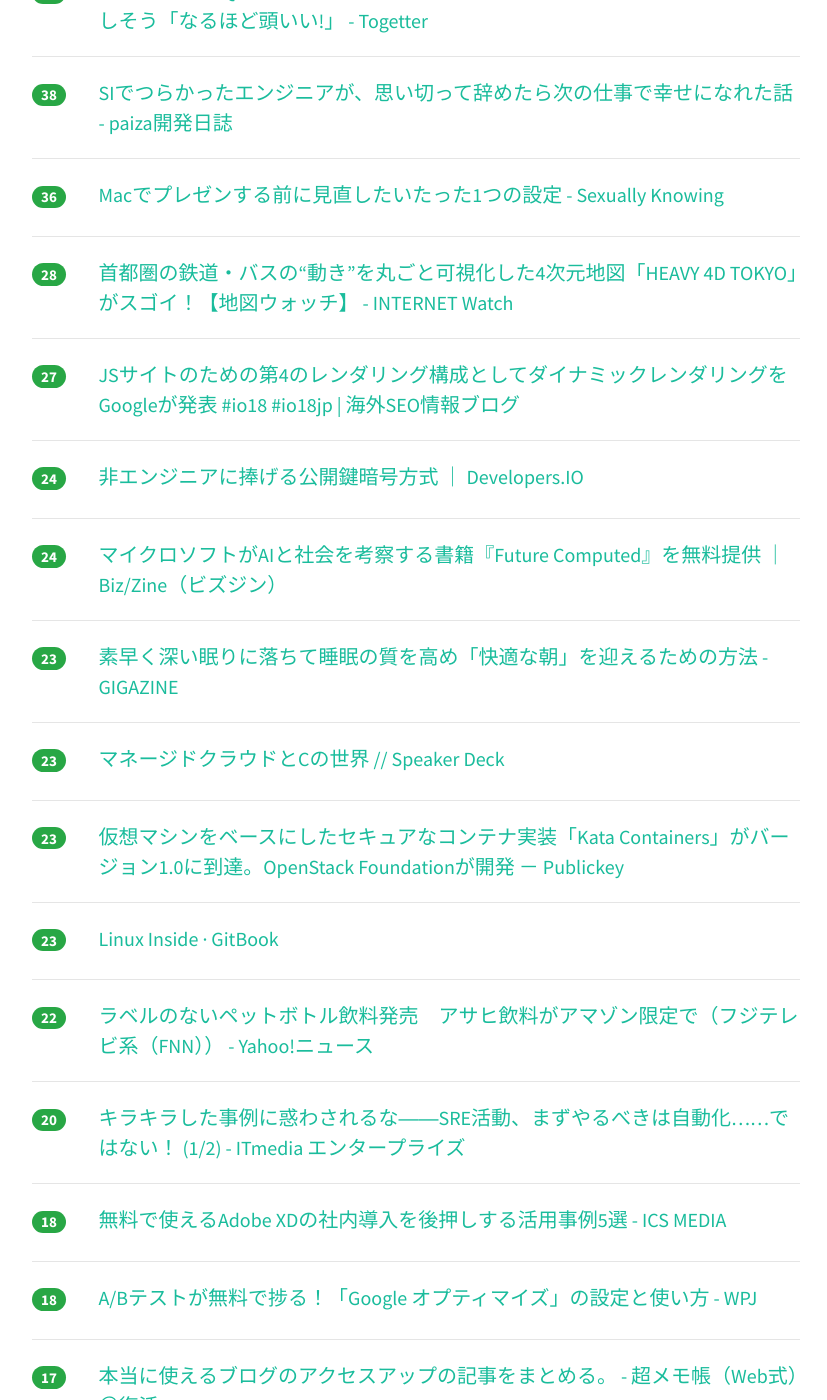
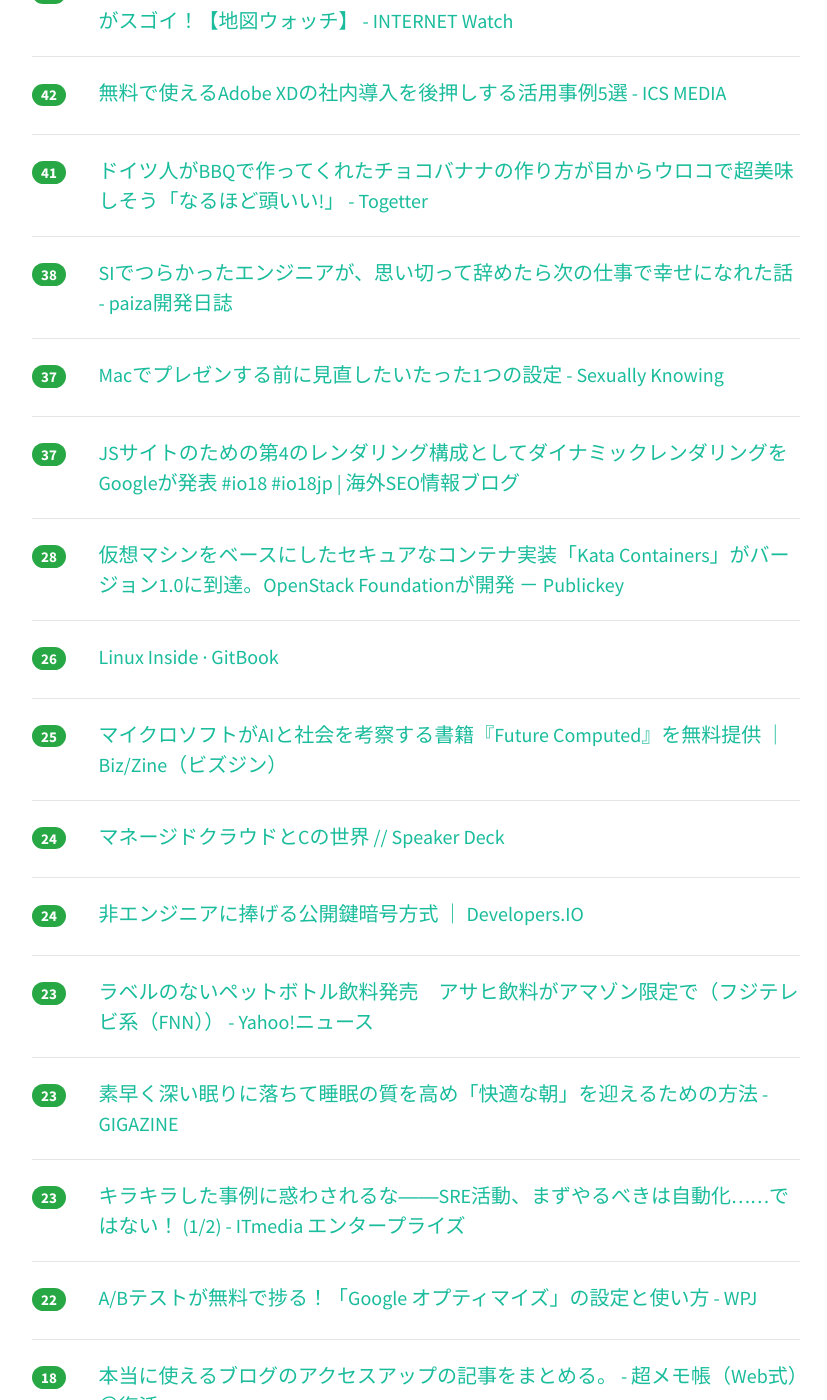
Before and after one commit to yatta47/hatena-matome-site, a Jekyll site: the page built from _posts/2018-05-24-hatena.md, in a window 1280 px wide and 1400 px high, scrolled down 778 px. Shown: the whole window, without its empty margins (224-1051 px from the left). Built offline with Jekyll 4.4.1, drawn with Linux system fonts in a browser that asks for light colours; nearby versions of some CDN libraries; part of the change alters nothing that is shown; some of the changed text lies outside the part shown.

Commit message:
Updated 2018-05-24

```diff
--- a/_posts/2018-05-24-hatena.md
+++ b/_posts/2018-05-24-hatena.md
@@ -1,29 +1,39 @@
 ---
 layout: post
 title:  "2018-05-24 はてぶIT"
-date:   2018-05-24 11:02:44
+date:   2018-05-24 12:02:49
 tags: [it-hotentry]
 ---
-28 件のデータあり
+30 件のデータあり
 
 <hr><div class="row">
-<div class="col-1"><span class="badge badge-pill badge-success h2">85</span></div>
+<div class="col-1"><span class="badge badge-pill badge-success h2">133</span></div>
 <div class="col-11"><a href='https://internet.watch.impress.co.jp/docs/yajiuma/1123571.html' target='_blank'>Amazon、USB Type-C機器の検証で知られる著名レビュアーの過去投稿を一斉削除で物議【やじうまWatch】 - INTERNET Watch</a></div>
 </div>
 <hr>
 <div class="row">
-<div class="col-1"><span class="badge badge-pill badge-success h2">59</span></div>
+<div class="col-1"><span class="badge badge-pill badge-success h2">71</span></div>
+<div class="col-11"><a href='https://speakerdeck.com/kazuyaseki/vue-konponentoshi-zhuang-patan' target='_blank'>Vue コンポーネント実装パターン // Speaker Deck</a></div>
+</div>
+<hr>
+<div class="row">
+<div class="col-1"><span class="badge badge-pill badge-success h2">63</span></div>
 <div class="col-11"><a href='http://cloverstudioceo.hatenablog.com/entry/2018/05/23/172306' target='_blank'>グローバルでみるエンジニア単価 - 世界の下層から 〜 グローバルIT土方のブログ</a></div>
 </div>
 <hr>
 <div class="row">
-<div class="col-1"><span class="badge badge-pill badge-success h2">47</span></div>
+<div class="col-1"><span class="badge badge-pill badge-success h2">51</span></div>
 <div class="col-11"><a href='http://www.200kounen-training.com/entry/2018/05/23/211754' target='_blank'>iPhoneマニアの友人から教わった便利な機能まとめ - 200光年軍隊手帳の中身</a></div>
 </div>
 <hr>
 <div class="row">
-<div class="col-1"><span class="badge badge-pill badge-success h2">45</span></div>
-<div class="col-11"><a href='https://speakerdeck.com/kazuyaseki/vue-konponentoshi-zhuang-patan' target='_blank'>Vue コンポーネント実装パターン // Speaker Deck</a></div>
+<div class="col-1"><span class="badge badge-pill badge-success h2">49</span></div>
+<div class="col-11"><a href='https://internet.watch.impress.co.jp/docs/column/chizu/1123416.html' target='_blank'>首都圏の鉄道・バスの“動き”を丸ごと可視化した4次元地図「HEAVY 4D TOKYO」がスゴイ！【地図ウォッチ】 - INTERNET Watch</a></div>
+</div>
+<hr>
+<div class="row">
+<div class="col-1"><span class="badge badge-pill badge-success h2">42</span></div>
+<div class="col-11"><a href='https://ics.media/entry/18004' target='_blank'>無料で使えるAdobe XDの社内導入を後押しする活用事例5選 - ICS MEDIA</a></div>
 </div>
 <hr>
 <div class="row">
@@ -37,18 +47,33 @@ tags: [it-hotentry]
 </div>
 <hr>
 <div class="row">
-<div class="col-1"><span class="badge badge-pill badge-success h2">36</span></div>
+<div class="col-1"><span class="badge badge-pill badge-success h2">37</span></div>
 <div class="col-11"><a href='http://this.aereal.org/entry/2018/05/23/160308' target='_blank'>Macでプレゼンする前に見直したいたった1つの設定 - Sexually Knowing</a></div>
 </div>
 <hr>
 <div class="row">
-<div class="col-1"><span class="badge badge-pill badge-success h2">28</span></div>
-<div class="col-11"><a href='https://internet.watch.impress.co.jp/docs/column/chizu/1123416.html' target='_blank'>首都圏の鉄道・バスの“動き”を丸ごと可視化した4次元地図「HEAVY 4D TOKYO」がスゴイ！【地図ウォッチ】 - INTERNET Watch</a></div>
+<div class="col-1"><span class="badge badge-pill badge-success h2">37</span></div>
+<div class="col-11"><a href='https://www.suzukikenichi.com/blog/google-will-support-dynamic-rendering/' target='_blank'>JSサイトのための第4のレンダリング構成としてダイナミックレンダリングをGoogleが発表 #io18 #io18jp | 海外SEO情報ブログ</a></div>
 </div>
 <hr>
 <div class="row">
-<div class="col-1"><span class="badge badge-pill badge-success h2">27</span></div>
-<div class="col-11"><a href='https://www.suzukikenichi.com/blog/google-will-support-dynamic-rendering/' target='_blank'>JSサイトのための第4のレンダリング構成としてダイナミックレンダリングをGoogleが発表 #io18 #io18jp | 海外SEO情報ブログ</a></div>
+<div class="col-1"><span class="badge badge-pill badge-success h2">28</span></div>
+<div class="col-11"><a href='https://www.publickey1.jp/blog/18/kata_containers10openstack_foundation.html' target='_blank'>仮想マシンをベースにしたセキュアなコンテナ実装「Kata Containers」がバージョン1.0に到達。OpenStack Foundationが開発 － Publickey</a></div>
+</div>
+<hr>
+<div class="row">
+<div class="col-1"><span class="badge badge-pill badge-success h2">26</span></div>
+<div class="col-11"><a href='https://legacy.gitbook.com/book/0xax/linux-insides/details' target='_blank'>Linux Inside · GitBook</a></div>
+</div>
+<hr>
+<div class="row">
+<div class="col-1"><span class="badge badge-pill badge-success h2">25</span></div>
+<div class="col-11"><a href='https://bizzine.jp/article/detail/2797' target='_blank'>マイクロソフトがAIと社会を考察する書籍『Future Computed』を無料提供 ｜ Biz/Zine（ビズジン）</a></div>
+</div>
+<hr>
+<div class="row">
+<div class="col-1"><span class="badge badge-pill badge-success h2">24</span></div>
+<div class="col-11"><a href='https://speakerdeck.com/nodadatta/manezidokuraudotocfalseshi-jie' target='_blank'>マネージドクラウドとCの世界 // Speaker Deck</a></div>
 </div>
 <hr>
 <div class="row">
@@ -57,8 +82,8 @@ tags: [it-hotentry]
 </div>
 <hr>
 <div class="row">
-<div class="col-1"><span class="badge badge-pill badge-success h2">24</span></div>
-<div class="col-11"><a href='https://bizzine.jp/article/detail/2797' target='_blank'>マイクロソフトがAIと社会を考察する書籍『Future Computed』を無料提供 ｜ Biz/Zine（ビズジン）</a></div>
+<div class="col-1"><span class="badge badge-pill badge-success h2">23</span></div>
+<div class="col-11"><a href='https://headlines.yahoo.co.jp/videonews/fnn?a=20180523-00392626-fnn-bus_all' target='_blank'>ラベルのないペットボトル飲料発売　アサヒ飲料がアマゾン限定で（フジテレビ系（FNN）） - Yahoo!ニュース</a></div>
 </div>
 <hr>
 <div class="row">
@@ -68,42 +93,22 @@ tags: [it-hotentry]
 <hr>
 <div class="row">
 <div class="col-1"><span class="badge badge-pill badge-success h2">23</span></div>
-<div class="col-11"><a href='https://speakerdeck.com/nodadatta/manezidokuraudotocfalseshi-jie' target='_blank'>マネージドクラウドとCの世界 // Speaker Deck</a></div>
-</div>
-<hr>
-<div class="row">
-<div class="col-1"><span class="badge badge-pill badge-success h2">23</span></div>
-<div class="col-11"><a href='https://www.publickey1.jp/blog/18/kata_containers10openstack_foundation.html' target='_blank'>仮想マシンをベースにしたセキュアなコンテナ実装「Kata Containers」がバージョン1.0に到達。OpenStack Foundationが開発 － Publickey</a></div>
-</div>
-<hr>
-<div class="row">
-<div class="col-1"><span class="badge badge-pill badge-success h2">23</span></div>
-<div class="col-11"><a href='https://legacy.gitbook.com/book/0xax/linux-insides/details' target='_blank'>Linux Inside · GitBook</a></div>
+<div class="col-11"><a href='http://www.itmedia.co.jp/enterprise/articles/1805/23/news008.html' target='_blank'>キラキラした事例に惑わされるな――SRE活動、まずやるべきは自動化……ではない！ (1/2) - ITmedia エンタープライズ</a></div>
 </div>
 <hr>
 <div class="row">
 <div class="col-1"><span class="badge badge-pill badge-success h2">22</span></div>
-<div class="col-11"><a href='https://headlines.yahoo.co.jp/videonews/fnn?a=20180523-00392626-fnn-bus_all' target='_blank'>ラベルのないペットボトル飲料発売　アサヒ飲料がアマゾン限定で（フジテレビ系（FNN）） - Yahoo!ニュース</a></div>
-</div>
-<hr>
-<div class="row">
-<div class="col-1"><span class="badge badge-pill badge-success h2">20</span></div>
-<div class="col-11"><a href='http://www.itmedia.co.jp/enterprise/articles/1805/23/news008.html' target='_blank'>キラキラした事例に惑わされるな――SRE活動、まずやるべきは自動化……ではない！ (1/2) - ITmedia エンタープライズ</a></div>
+<div class="col-11"><a href='https://www.webprofessional.jp/free-tool-to-accelerate-a-b-test/' target='_blank'>A/Bテストが無料で捗る！「Google オプティマイズ」の設定と使い方 - WPJ</a></div>
 </div>
 <hr>
 <div class="row">
 <div class="col-1"><span class="badge badge-pill badge-success h2">18</span></div>
-<div class="col-11"><a href='https://ics.media/entry/18004' target='_blank'>無料で使えるAdobe XDの社内導入を後押しする活用事例5選 - ICS MEDIA</a></div>
-</div>
-<hr>
-<div class="row">
-<div class="col-1"><span class="badge badge-pill badge-success h2">18</span></div>
-<div class="col-11"><a href='https://www.webprofessional.jp/free-tool-to-accelerate-a-b-test/' target='_blank'>A/Bテストが無料で捗る！「Google オプティマイズ」の設定と使い方 - WPJ</a></div>
+<div class="col-11"><a href='http://www.ituki-yu2.net/entry/Access_up_Conclusion' target='_blank'>本当に使えるブログのアクセスアップの記事をまとめる。 - 超メモ帳（Web式）＠復活</a></div>
 </div>
 <hr>
 <div class="row">
 <div class="col-1"><span class="badge badge-pill badge-success h2">17</span></div>
-<div class="col-11"><a href='http://www.ituki-yu2.net/entry/Access_up_Conclusion' target='_blank'>本当に使えるブログのアクセスアップの記事をまとめる。 - 超メモ帳（Web式）＠復活</a></div>
+<div class="col-11"><a href='https://jp.techcrunch.com/2018/05/24/2018-05-23-google-and-coursera-launch-a-new-machine-learning-specialization/' target='_blank'>GoogleとCoursera、機械学習の特別クラスをスタート――ITプロフェッショナルが実戦的能力を得られる | TechCrunch Japan</a></div>
 </div>
 <hr>
 <div class="row">
@@ -112,8 +117,18 @@ tags: [it-hotentry]
 </div>
 <hr>
 <div class="row">
-<div class="col-1"><span class="badge badge-pill badge-success h2">14</span></div>
+<div class="col-1"><span class="badge badge-pill badge-success h2">16</span></div>
+<div class="col-11"><a href='https://coliss.com/articles/build-websites/operation/javascript/react-spring-animation-library.html' target='_blank'>スゴイのが登場！アニメーションの原則に基づいた自然な動きが実装できるReactのライブラリ -React Spring | コリス</a></div>
+</div>
+<hr>
+<div class="row">
+<div class="col-1"><span class="badge badge-pill badge-success h2">15</span></div>
 <div class="col-11"><a href='https://www.famitsu.com/news/201805/24157774.html' target='_blank'>『プチコン4 SmileBASIC』がスマイルブームより発表、Nintendo Switchに能力を自由にプログラミングできる環境を提供 - ファミ通.com</a></div>
+</div>
+<hr>
+<div class="row">
+<div class="col-1"><span class="badge badge-pill badge-success h2">15</span></div>
+<div class="col-11"><a href='http://nlab.itmedia.co.jp/nl/articles/1805/23/news133.html' target='_blank'>ドン・キホーテ、1万9800円の2in1ノートPCを6月8日に発売　メインメモリ4GB・内蔵ストレージ32GB - ねとらぼ</a></div>
 </div>
 <hr>
 <div class="row">
@@ -127,8 +142,8 @@ tags: [it-hotentry]
 </div>
 <hr>
 <div class="row">
-<div class="col-1"><span class="badge badge-pill badge-success h2">14</span></div>
-<div class="col-11"><a href='https://jp.techcrunch.com/2018/05/24/2018-05-23-google-and-coursera-launch-a-new-machine-learning-specialization/' target='_blank'>GoogleとCoursera、機械学習の特別クラスをスタート――ITプロフェッショナルが実戦的能力を得られる | TechCrunch Japan</a></div>
+<div class="col-1"><span class="badge badge-pill badge-success h2">12</span></div>
+<div class="col-11"><a href='https://www.businessinsider.jp/post-167517' target='_blank'>日本拡大を加速、1兆円の決済メガベンチャー｢ストライプ｣の強さは“幼なじみ”経営 | BUSINESS INSIDER JAPAN</a></div>
 </div>
 <hr>
 <div class="row">
@@ -137,11 +152,6 @@ tags: [it-hotentry]
 </div>
 <hr>
 <div class="row">
-<div class="col-1"><span class="badge badge-pill badge-success h2">5</span></div>
-<div class="col-11"><a href='https://coliss.com/articles/build-websites/operation/javascript/react-spring-animation-library.html' target='_blank'>スゴイのが登場！アニメーションの原則に基づいた自然な動きが実装できるReactのライブラリ -React Spring | コリス</a></div>
-</div>
-<hr>
-<div class="row">
 <div class="col-1"><span class="badge badge-pill badge-success h2">0</span></div>
 <div class="col-11"><a href='https://slides.com/ktsn/vue-designer-demo#/' target='_blank'>Vue Designer でコンポーネントを GUI で開発する by katashin</a></div>
 </div>
```
